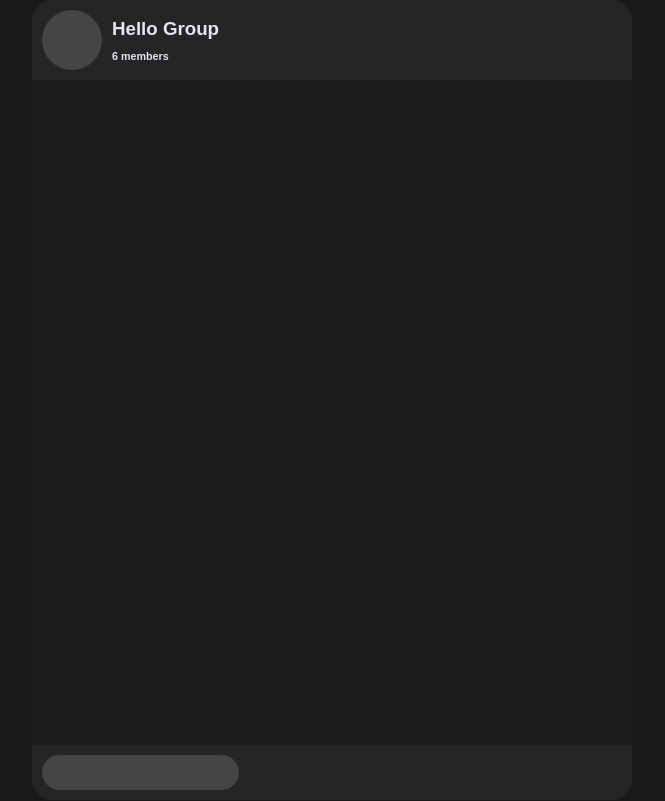
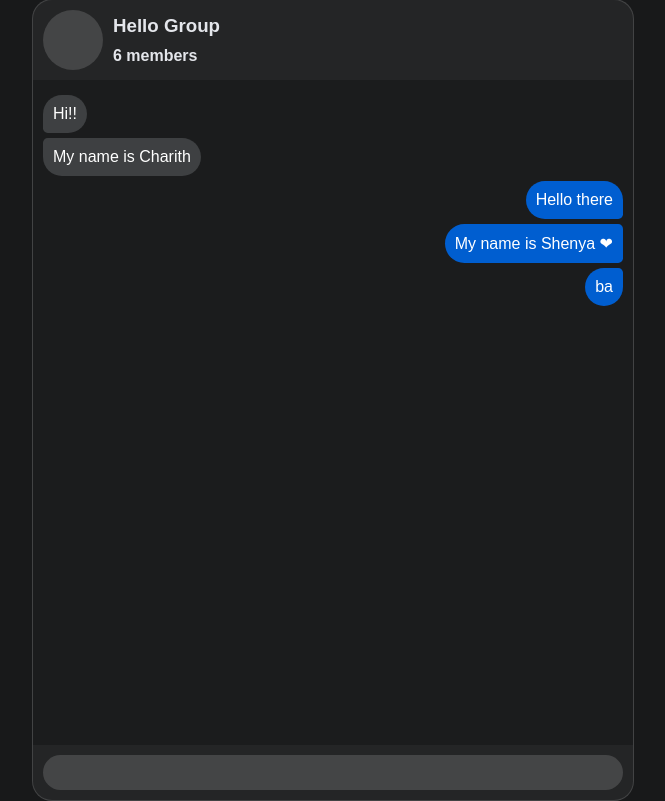
Before and after one commit to Charith47/real-time-chatapp, a website: page public/messenger.html in a window 1280 px wide. Shown: the whole page, without its empty margins (308-973 px from the left). Drawn offline with Linux system fonts and the light colour scheme.

Commit message:
add chat bubble css

```diff
--- a/public/messenger.css
+++ b/public/messenger.css
@@ -11,6 +11,7 @@
 	height: 800px;
 	color: #e4e6eb;
 	background-color: #242526;
+	border: solid 1px #ffffff23;
 	border-radius: 20px;
 }
 
@@ -35,8 +36,8 @@
 .messages {
 	height: 645px;
 	padding: 10px;
+	background-color: #1b1c1d;
 	overflow-y: scroll;
-	background-color: rgb(31, 28, 28);
 }
 
 .message-bar {
@@ -44,11 +45,56 @@
 }
 
 .message-bar input {
+	width: 560px;
 	padding: 10px;
+	color: #e4e6eb;
 	background-color: #444546;
 	border: none;
 	border-radius: 20px;
 	outline: none;
+}
+
+.bubble {
+	color: white;
+	background-color: #3e4042;
+	font-family: sans-serif;
+	width: fit-content;
+	max-width: 300px;
+	overflow-wrap: anywhere;
+	padding: 10px;
+	margin: 5px 0px;
+}
+
+.bubble.left {
+	border-radius: 5px 20px 20px 5px;
+}
+
+.bubble.left:first-child {
+	border-radius: 20px 20px 20px 5px;
+}
+
+.bubble.left:last-child {
+	border-radius: 5px 20px 20px 20px;
+}
+
+.bubble.left:only-child {
+	border-radius: 20px;
+}
+
+.bubble.right {
+	margin-left: auto;
+	background-color: #005ed0;
+	border-radius: 20px 5px 5px 20px;
+}
+
+.bubble.right:first-child {
+	border-radius: 20px 20px 5px 20px;
+}
+.bubble.right:last-child {
+	border-radius: 20px 5px 20px 20px;
+}
+.bubble.right:only-child {
+	border-radius: 20px;
 }
 
 * {
--- a/public/messenger.html
+++ b/public/messenger.html
@@ -15,15 +15,34 @@
                 <div class="group-info">
                     <div>
                         <h3 id="group-name">Hello Group</h3>
-                        <h6 id="group-member-count">6 members</h6>
+                        <h4 id="group-member-count">6 members</h4>
                     </div>
                 </div>
             </div>
             <div class="messages">
                 <!--dynamically generated content-->
+                <div class="recieve">
+                    <div class="bubble left">
+                        Hi!!
+                    </div>
+                    <div class="bubble left">
+                        My name is Charith
+                    </div>
+                </div>
+                <div class="send">
+                    <div class="bubble right">
+                        Hello there
+                    </div>
+                    <div class="bubble right">
+                        My name is Shenya ❤
+                    </div>
+                    <div class="bubble right">
+                        ba
+                    </div>
+                </div>
             </div>
             <div class="message-bar">
-                <input type="text" id="send-message">
+                <input type="text" id="send-message" aria-label="message input">
             </div>
         </div>
     </div>
```
